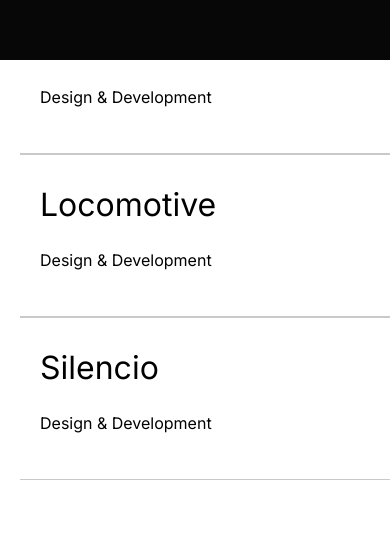
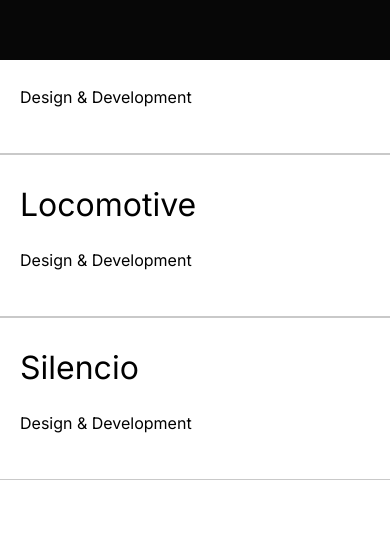
Before and after one commit to adityafajarsy/portfolio-vite, a React (Vite) app: page / in a window 390 px wide. Shown: the part 1628-2164 px from the top of the page. Built offline with nearby package versions, Linux system fonts and the light colour scheme.

Commit message:
feat: add scss modules for projects section and project components styling

```diff
--- a/src/components/Projects/components/project/style.module.scss
+++ b/src/components/Projects/components/project/style.module.scss
@@ -7,6 +7,7 @@
     border-top: 1px solid rgb(201, 201, 201);
     cursor: pointer;
     transition: all 0.2s;
+    box-sizing: border-box;
 
     @media (max-width: 768px) {
         padding: 30px 20px;
--- a/src/components/Projects/style.module.scss
+++ b/src/components/Projects/style.module.scss
@@ -5,10 +5,16 @@
     padding-right: 200px;
     flex-direction: column;
     margin-top: 300px;
+    box-sizing: border-box;
+
+    @media (max-width: 1440px) {
+        padding-left: 0;
+        padding-right: 0;
+    }
 
     @media (max-width: 768px) {
-        padding-left: 20px;
-        padding-right: 20px;
+        padding-left: 0;
+        padding-right: 0;
         margin-top: 100px;
     }
 
```
